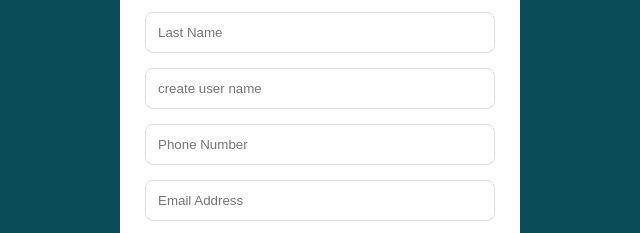
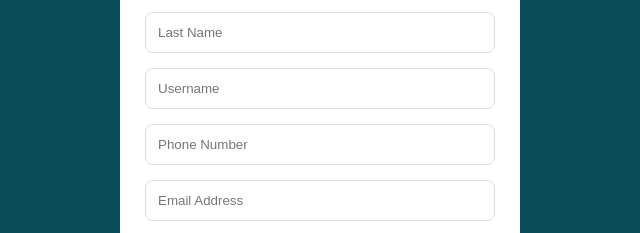
Before and after one commit to nazifinazifi2424-sudo/Site, a plain HTML site: page index.html in a window 1280 px wide. Both pictures are taken after a click on the button "Create Free Account". Shown: the part 252-485 px from the top of the page, 320-960 px from the left. Drawn offline with Linux system fonts and the light colour scheme.

Commit message:
index.html

```diff
--- a/index.html
+++ b/index.html
@@ -242,7 +242,7 @@ MENU
 
 <input placeholder="First Name">
 <input placeholder="Last Name">
-<input placeholder="create user name">
+<input placeholder="Username">
 <input placeholder="Phone Number">
 <input placeholder="Email Address">
 <input type="password" placeholder="Password">
```
